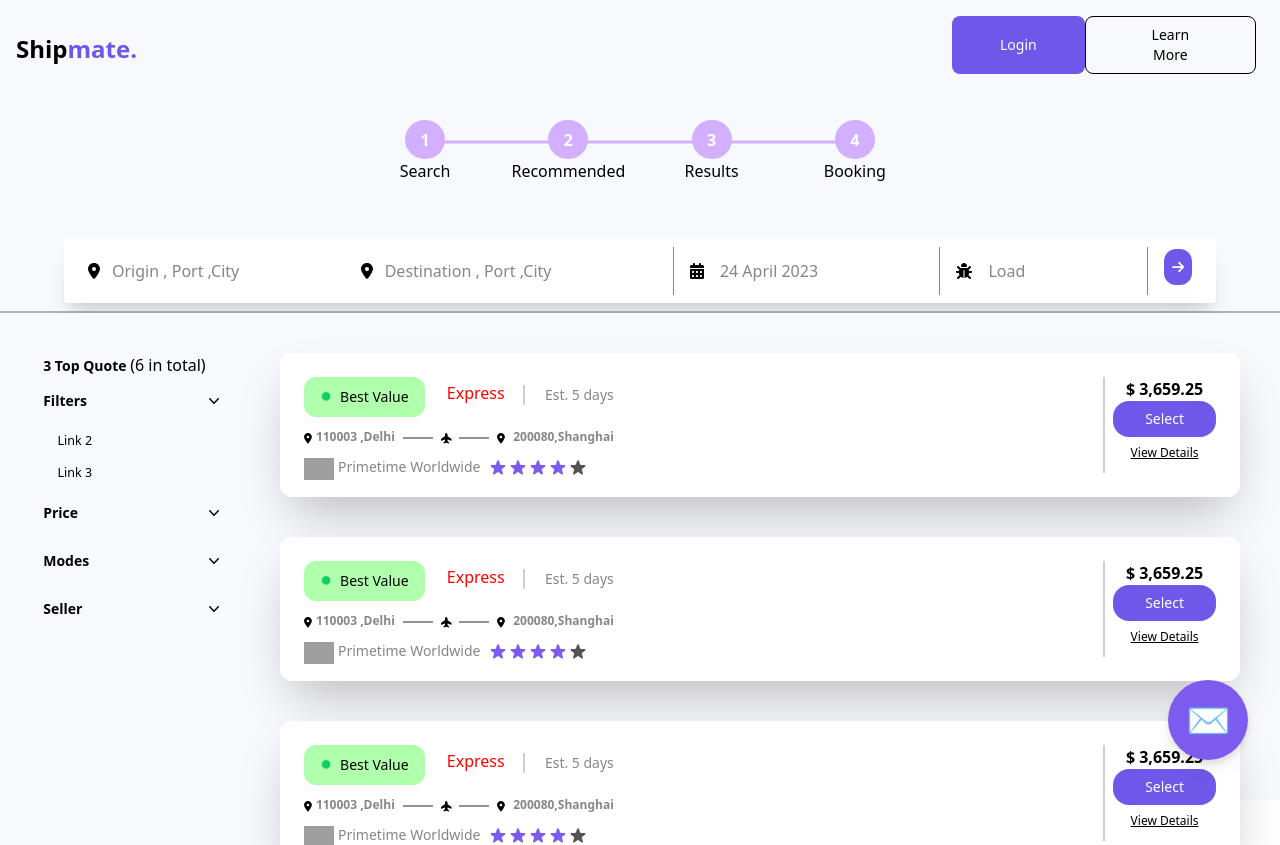
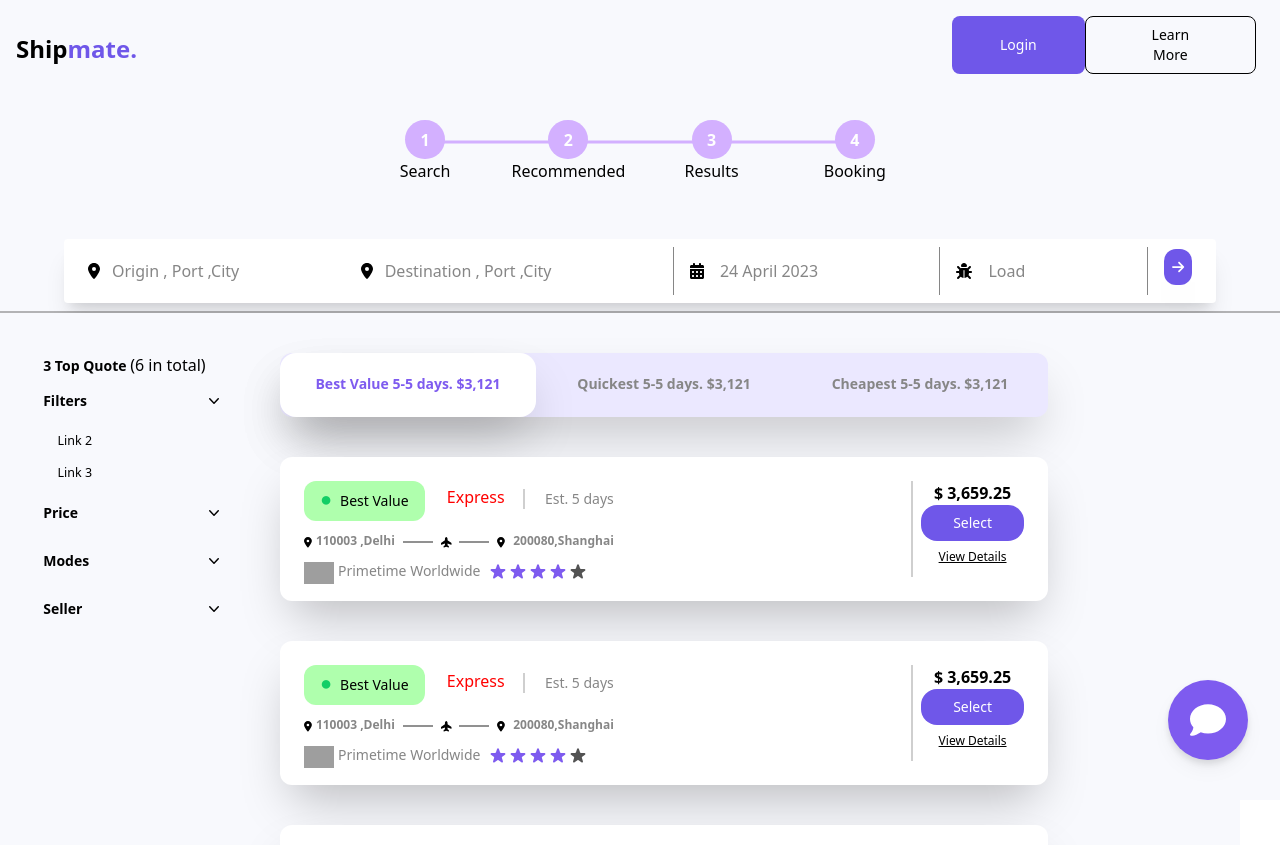
Before and after one commit to M-A-N-I-K/shipmate, a React (Vite) app: page /checkout/booking-summary in a window 1280 px wide. Shown: the top 845 px of the page. Built offline with nearby package versions, Linux system fonts and the light colour scheme; grey boxes are pictures that could not be loaded.

Commit message:
Filter bar added responsiveness still missing

```diff
--- a/src/Components/bookingSummary.jsx
+++ b/src/Components/bookingSummary.jsx
@@ -21,17 +21,34 @@ const bookingSummary = () => {
 				<div>
 					<SideFilterBar />
 				</div>
-				<div className="flex flex-col justify-between">
-					<div className="w-[75vw] h-[18vh] mb-10 bg-white rounded-xl shadow-2xl">
+				<div className="flex flex-col justify-between w-[75vw]">
+					<div className="flex mb-10 w-[60vw] bg-offset rounded-xl shadow-2xl">
+						<div className="h-[8vh] w-[20vw] bg-white rounded-2xl shadow-2xl p-6">
+							<h5 className="text-sm text-center font-bold hover:decoration-2 leading-none  text-purple ">
+								Best Value 5-5 days. $3,121
+							</h5>
+						</div>
+						<div className="h-[5vh] w-[20vw] p-6">
+							<h5 className="text-sm text-center font-bold hover:decoration-2 leading-none  text-lightGray ">
+								Quickest 5-5 days. $3,121
+							</h5>
+						</div>
+						<div className="h-[5vh] w-[20vw] p-6">
+							<h5 className="text-sm text-center font-bold hover:decoration-2 leading-none  text-lightGray ">
+								Cheapest 5-5 days. $3,121
+							</h5>
+						</div>
+					</div>
+					<div className="w-[60vw] h-[18vh] mb-10 bg-white rounded-xl shadow-2xl">
 						<DetailsCard />
 					</div>
-					<div className="w-[75vw] h-[18vh] mb-10 bg-white rounded-xl shadow-2xl">
+					<div className="w-[60vw] h-[18vh] mb-10 bg-white rounded-xl shadow-2xl">
 						<DetailsCard />
 					</div>
-					<div className="w-[75vw] h-[18vh] mb-10 bg-white rounded-xl shadow-2xl">
+					<div className="w-[60vw] h-[18vh] mb-10 bg-white rounded-xl shadow-2xl">
 						<DetailsCard />
 					</div>
-					<div className="w-[75vw] h-[18vh] mb-10 bg-white rounded-xl shadow-2xl">
+					<div className="w-[60vw] h-[18vh] mb-10 bg-white rounded-xl shadow-2xl">
 						<DetailsCard />
 					</div>
 				</div>
--- a/src/Components/floatingChatButton.jsx
+++ b/src/Components/floatingChatButton.jsx
@@ -1,5 +1,6 @@
 import React from "react";
-
+import { FontAwesomeIcon } from "@fortawesome/react-fontawesome";
+import { faComment } from "@fortawesome/free-solid-svg-icons";
 const floatingChatButton = () => {
 	return (
 		<div>
@@ -8,7 +9,7 @@ const floatingChatButton = () => {
 				title="Contact Sale"
 				class="fixed z-90 bottom-10 right-8 bg-blue-600 w-20 h-20 rounded-full drop-shadow-lg flex justify-center items-center bg-purple text-white text-4xl hover:bg-blue-700 hover:drop-shadow-2xl hover:animate-bounce duration-300"
 			>
-				&#9993;
+				<FontAwesomeIcon icon={faComment} />
 			</button>
 		</div>
 	);
--- a/tailwind.config.js
+++ b/tailwind.config.js
@@ -6,6 +6,7 @@ export default {
   darkMode: "class",
   theme: {
     colors: {
+      'offset': '#EBE8FF',
       'red': '#FF0000',
       'green': '#05FF00',
       'lightGreen': '#AFFFAD',
```
